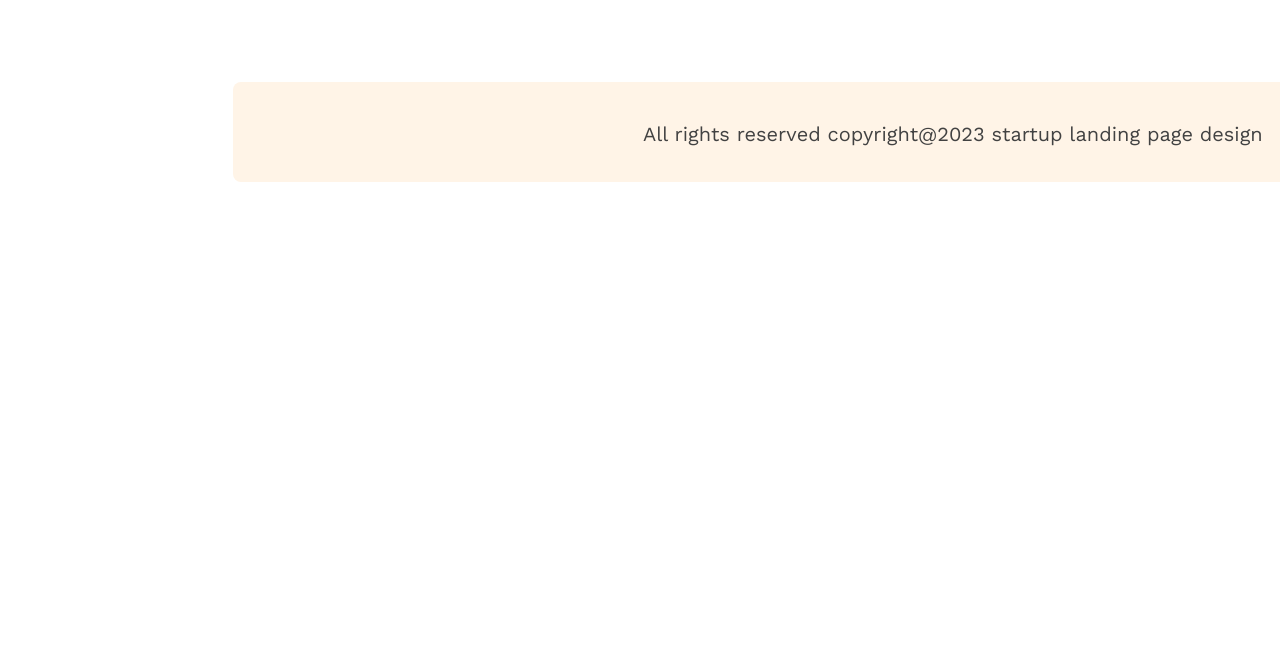
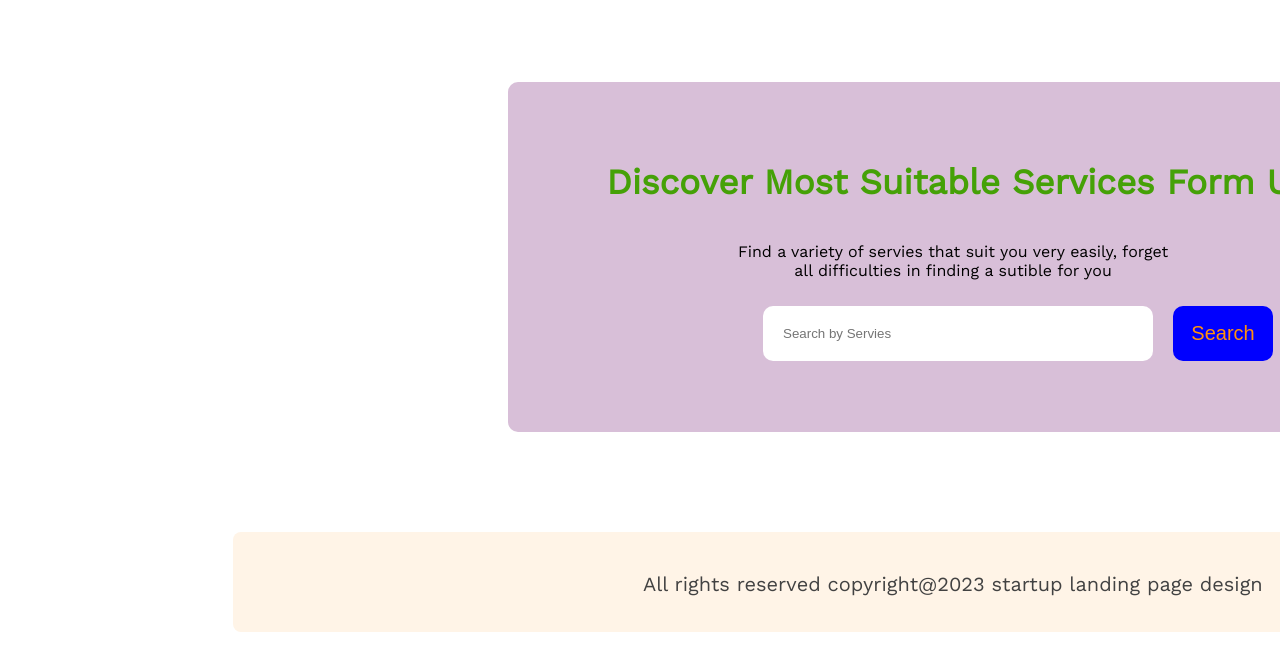
Before and after one commit to abdurrahim220/influencer, a plain HTML site: page index.html in a window 1280 px wide. Shown: the part 4476-5146 px from the top of the page. Before the commit the page ends 4758 px from the top, so only its background shows below. Drawn offline with nearby package versions, Linux system fonts and the light colour scheme.

Commit message:
third-push

```diff
--- a/Style/style.css
+++ b/Style/style.css
@@ -14,9 +14,6 @@ body {
 nav {
     display: flex;
     justify-content: space-between;
-    /* margin-left: 224px;
-    margin-right: 240px;
-    margin-top: 36px; */
 }
 
 .nav-title {
@@ -45,10 +42,7 @@ nav li {
 .header-description {
     width: 910px;
     height: 315px;
-    /* padding: 529px; */
     margin-left: 529px;
-    /* text-align: center; */
-    /* border: 1px solid green; */
     text-align: center;
 }
 
@@ -56,14 +50,12 @@ nav li {
     font-weight: 700;
     font-size: 64px;
     text-align: center;
-    /* margin-top: 205px; */
 }
 
 .btn-primary {
     color: #FFFFFF;
     align-items: center;
     margin-left: 915px;
-    /* border: 1px solid red; */
     padding: 15px;
     background-color: #FF900E;
     border-radius: 8px;
@@ -136,7 +128,6 @@ nav li {
 .about {
     width: 1440px;
     height: 1059px;
-    /* background-color: #FF900E; */
     margin-top: 130px;
     margin-left: 240px;
     display: grid;
@@ -210,7 +201,6 @@ nav li {
 .facts-projects {
     margin-top: 100px;
     display: flex;
-    /* margin-left: 124px; */
 }
 
 .box1 {
@@ -271,6 +261,63 @@ nav li {
     margin-left: 175px;
 }
 
+/* Sponcer icon over effect */
+
+
+/*
+extra information
+*/
+
+.extra {
+    margin-top: 100px;
+    text-align: center;
+    background: thistle;
+    width: 900px;
+    height: 300px;
+    margin-left: 500px;
+    padding-top: 50px;
+    border-radius: 10px;
+    border: none;
+    /* display: grid;
+    grid-template-columns: repeat(2,1fr); */
+}
+
+.extra-title {
+    font-weight: 700;
+
+    font-size: 35px;
+    color: #45a107;
+
+}
+
+.extra-details {
+    width: 450px;
+    margin-left: 220px;
+    padding-top: 10px;
+    padding-bottom: 10px;
+}
+
+input {
+    border: none;
+    padding: 20px;
+    width: 350px;
+    border-radius: 10px;
+}
+
+.btn-search {
+    position: absolute;
+    border: none;
+    padding: 16px;
+    width: 100px;
+    background-color: blue;
+    margin-left: 20px;
+    border-radius: 10px;
+    color: #FF900E;
+    font-size: 20px;
+    font-weight: 400;
+
+}
+
 /* footer styling */
 footer {
     width: 1440px;
@@ -293,3 +340,10 @@ footer {
     padding-bottom: 40px;
     margin-left: 410px;
 }
+
+
+/* Responsive for mobile*/
+
+@media only screen and (max-width:678px) {
+
+}
--- a/index.html
+++ b/index.html
@@ -7,6 +7,7 @@
     <meta name="viewport" content="width=device-width, initial-scale=1.0">
     <title>Document</title>
     <link rel="stylesheet" href="Style/style.css">
+    <script src="https://kit.fontawesome.com/7d86ce1895.js" crossorigin="anonymous"></script>
 </head>
 
 <body>
@@ -172,6 +173,20 @@
             <!-- </div> -->
         </section>
 
+        <section class="extra">
+
+                <h1 class="extra-title">
+                    Discover Most Suitable Services Form Us
+                </h1>
+                <p class="extra-details">
+                    Find a variety of servies that suit you very easily, forget all difficulties in finding a sutible for you
+                </p>
+
+
+           <label for=""><input type="text" placeholder="Search by Servies"><button class="btn-search">Search</button></label>
+
+        </section>
+
     </main>
 
     <footer>
```
